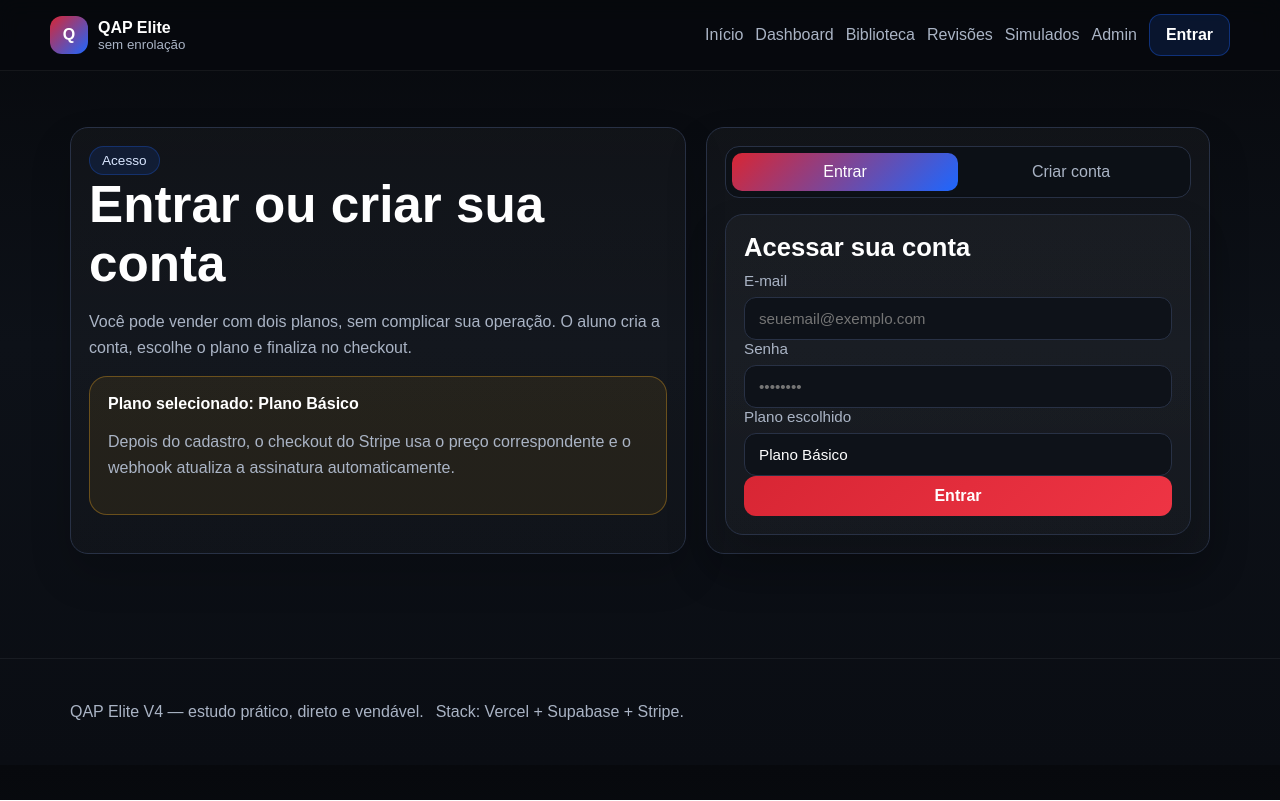
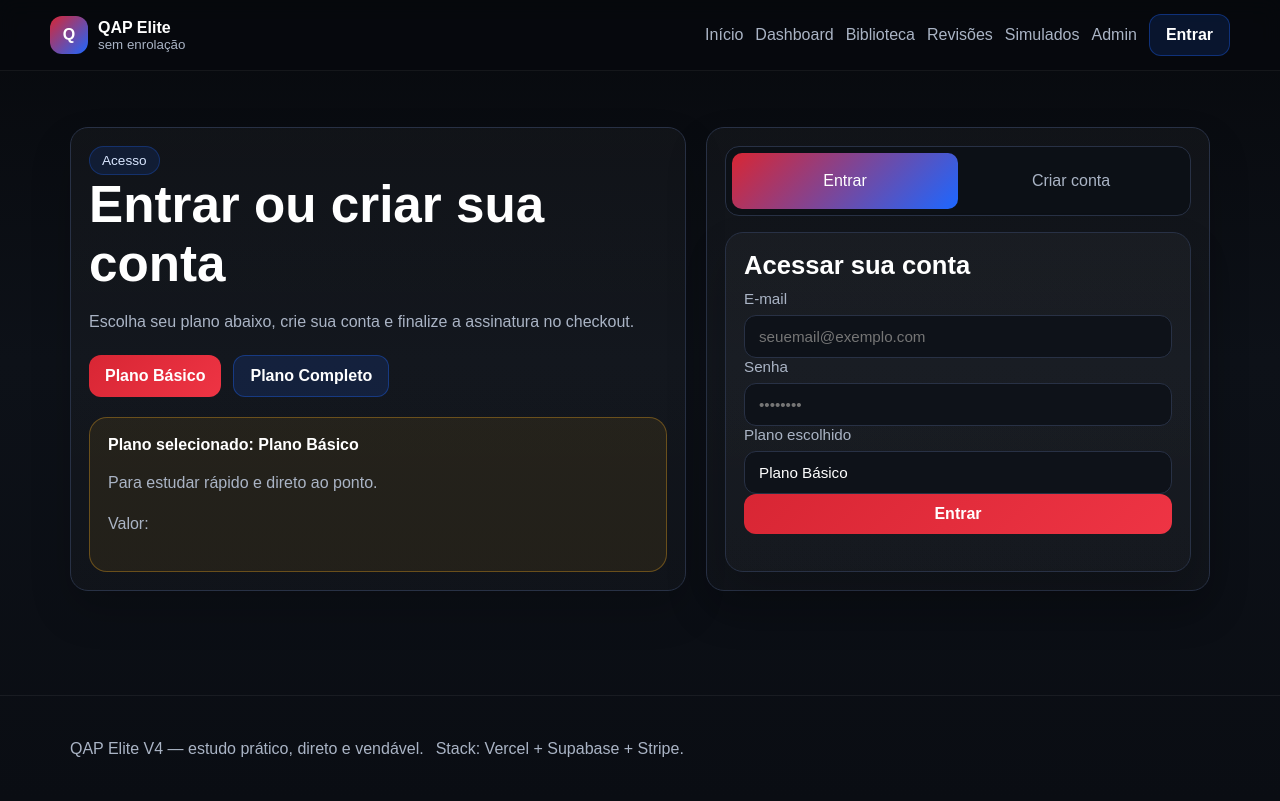
Before and after one commit to wesley956/pm-sp, a Next.js app: page /auth in a window 1280 px wide. Built offline with nearby package versions, Linux system fonts and the light colour scheme.

Commit message:
Update authentication page with plan selection links

```diff
--- a/app/auth/page.tsx
+++ b/app/auth/page.tsx
@@ -1,3 +1,4 @@
+import Link from 'next/link';
 import { AuthForm } from '@/components/auth-form';
 import { plans } from '@/lib/plans';
 import type { PlanSlug } from '@/lib/types';
@@ -17,14 +18,40 @@ export default function AuthPage({
           <span className="eyebrow">Acesso</span>
           <h1>Entrar ou criar sua conta</h1>
           <p className="muted">
-            Você pode vender com dois planos, sem complicar sua operação. O aluno cria a conta,
-            escolhe o plano e finaliza no checkout.
+            Escolha seu plano abaixo, crie sua conta e finalize a assinatura no checkout.
           </p>
+
+          <div
+            style={{
+              display: 'flex',
+              gap: '12px',
+              marginTop: '20px',
+              marginBottom: '20px',
+              flexWrap: 'wrap'
+            }}
+          >
+            <Link
+              href="/auth?plan=basic"
+              className={`button ${selected === 'basic' ? 'primary' : 'secondary'}`}
+            >
+              Plano Básico
+            </Link>
+
+            <Link
+              href="/auth?plan=complete"
+              className={`button ${selected === 'complete' ? 'primary' : 'secondary'}`}
+            >
+              Plano Completo
+            </Link>
+          </div>
 
           <div className="warning-card">
             <strong>Plano selecionado: {selectedPlan.name}</strong>
             <p className="muted">
-              Depois do cadastro, o checkout do Stripe usa o preço correspondente e o webhook atualiza a assinatura automaticamente.
+              {selectedPlan.description}
+            </p>
+            <p className="muted" style={{ marginTop: '8px' }}>
+              Valor: <strong>{selectedPlan.priceLabel}</strong>
             </p>
           </div>
         </div>
```
